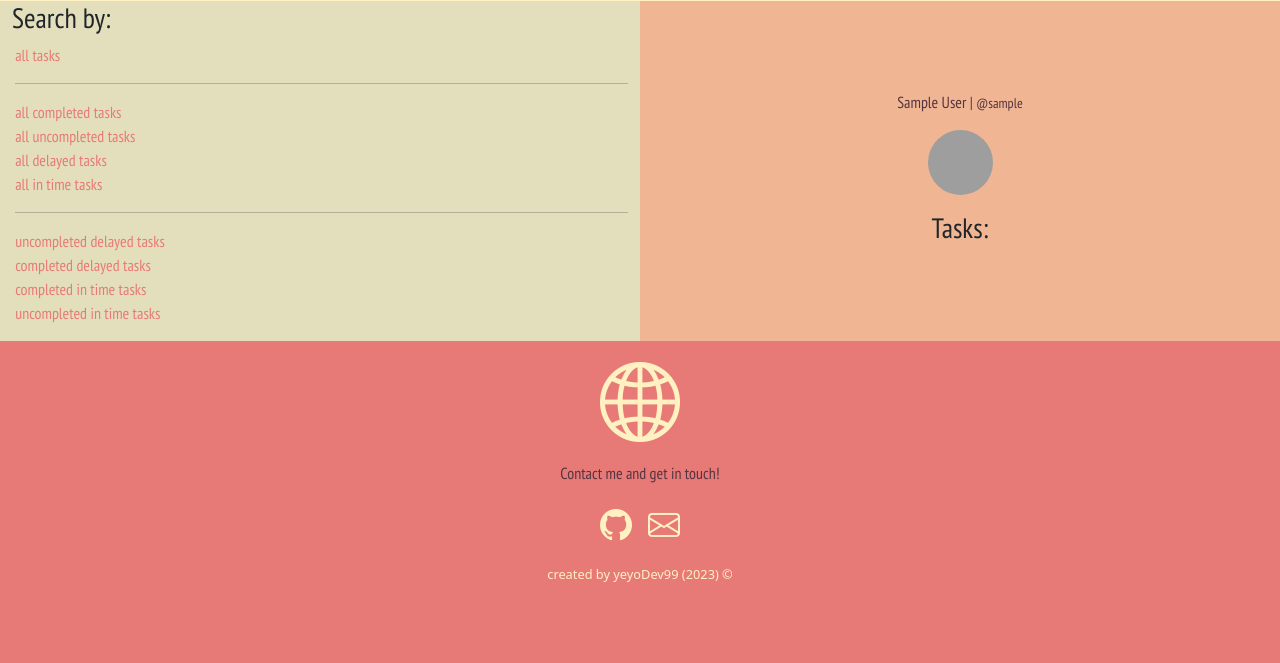
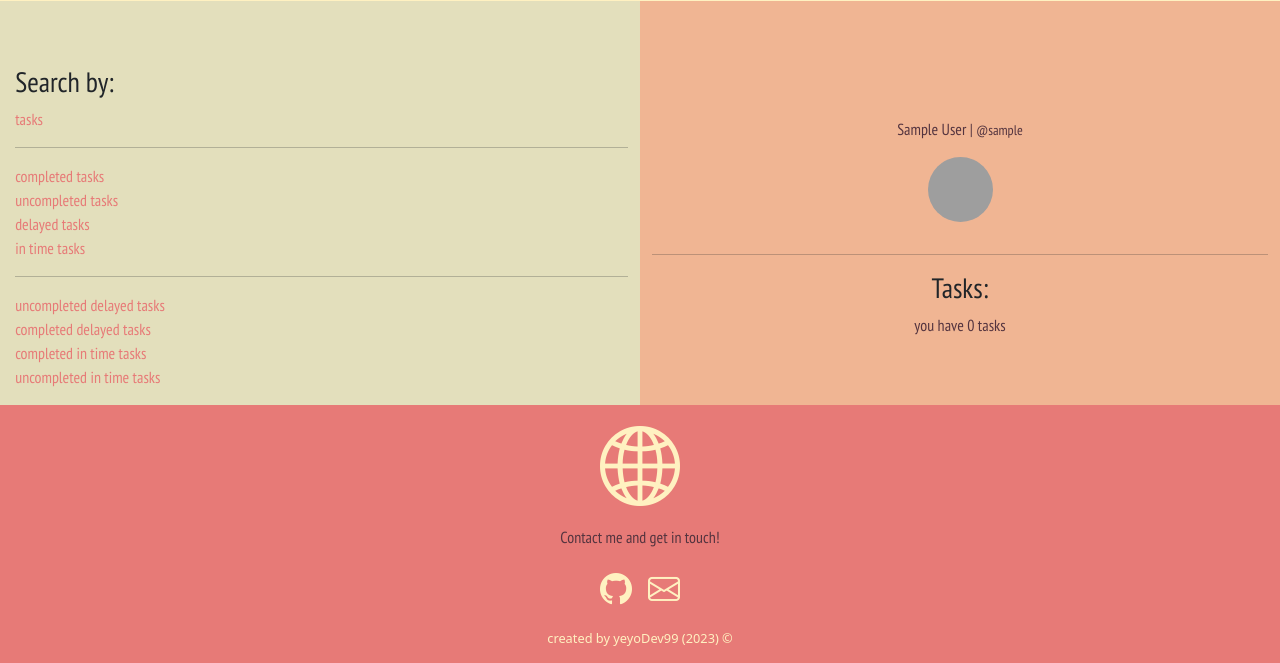
Before and after one commit to YeyoDev99/task_lad, a Django app: page /user_profile/ in a window 1280 px wide. Shown: the part 93-756 px from the top of the page. Run offline with Django 4.2, Linux system fonts and the light colour scheme; the visitor is signed in with stand-in values (Sample User, id 1); data that the repository does not hold is empty; grey boxes are pictures that could not be loaded.

Commit message:
last basic css fixes

```diff
--- a/task_lad/static/basic.css
+++ b/task_lad/static/basic.css
@@ -48,11 +48,16 @@ p, h3, li, h5, small, h4, h2  {
     text-align: center;
     min-width: 45%;
     background-color: #fff1c1;
+    padding: 1rem 1rem;
 }
 
 
 .task-feed-container a {
     text-decoration: none;
+}
+
+.index-feed {
+    min-width: 25%;
 }
 
 form a {
@@ -248,6 +253,36 @@ header {
     text-decoration: none;
 }
 
+.task-creation-form {
+    padding: 1rem 1rem;
+}
+
+.completed-task, .task-creation, .task-update, .user-update  {
+    margin-top: 4rem;
+    margin-bottom: 4rem;
+    border: 0.1rem;
+    border-style: solid;
+    border-color: #e77a77;
+    background-color: #fff1c1;
+    transition: all 0.2s ease-out;
+    min-width: 40%;
+    padding-top: 1rem;
+    padding-bottom: 1rem;
+}
+
+.completed-task:hover,  .task-creation:hover , .task-update:hover, .user-update:hover{
+    box-shadow: 0.2rem 0.2rem 0.2rem 0.2rem #f0b593 ;
+}
+
+.completed-task a{
+    text-decoration: none;
+}
+
+.task_feed, .user-and-tasks .div {
+    padding-top: 4rem;
+}
+
+
 
 @media screen and (max-width: 767px) {
     .navbar-brand {
--- a/task_lad/task_page/templates/task_page/index.html
+++ b/task_lad/task_page/templates/task_page/index.html
@@ -7,7 +7,7 @@
         <p>you have {{tasks_number}} task{{ tasks_number|pluralize }} for today: </p>
         <p style='text-align: center;'><strong><a href=" {% url 'task_page:task_creation' %} "> create a task</a></strong></p>
         {% for task in tasks %}
-        <div class='task-feed-container'>
+        <div class='task-feed-container index-feed'>
             <h5><a href=" {% url 'task_page:task_update' task.id %}  "> {{ task.title }} </a></h5>
             <small> {{task.description}} </small>
             <p><a href=" {% url 'task_page:task_completion' task.id %} "> mark as completed </a> |
--- a/task_lad/task_page/templates/task_page/task_feed.html
+++ b/task_lad/task_page/templates/task_page/task_feed.html
@@ -1,6 +1,7 @@
 
 <div class='task-feed-list d-flex flex-column justify-content-center align-items-center'>
     <h3>Tasks:</h3>
+    <p>you have {{tasks_count}} {{q}} </p>
     {% for task in tasks %}
     <div class='task-feed-container d-flex flex-column justify-content-center align-items-center'>
         {% if task.completion %}
--- a/task_lad/task_page/templates/task_page/task_filter.html
+++ b/task_lad/task_page/templates/task_page/task_filter.html
@@ -1,6 +1,7 @@
-<h3>Search by:</h3>
 
 <ul class='task_feed'>
+    <h3>Search by:</h3>
+
     {% for filter in filters.keys %}
     <li><a href=" {% url 'task_page:user_profile' %}?q={{filter}}">{{filter}}</a></li>
     {% if forloop.counter == 1 or forloop.counter == 5 %}
--- a/task_lad/task_page/templates/task_page/task_update.html
+++ b/task_lad/task_page/templates/task_page/task_update.html
@@ -1,7 +1,8 @@
 {% extends "main.html" %}
 
 {% block content %}
-<div class='task-update d-flex flex-column justify-content-center align-items-center text-center'>
+<div class='d-flex flex-column justify-content-center align-items-center text-center'>
+    <div class="task-update d-flex flex-column justify-content-center align-items-center ">
         {% if messages %}
         {% for message in messages %}
             <p><strong> {{ message }} </strong></p>
@@ -13,7 +14,7 @@
         <button type='submit'>update</button>
         <p><strong><a href=" {{ request.META.HTTP_REFERER }} ">return to the previous page</a></strong></p>
         </form>
-
+    </div>
 </div>
 
 
--- a/task_lad/task_page/templates/task_page/user_profile.html
+++ b/task_lad/task_page/templates/task_page/user_profile.html
@@ -11,6 +11,7 @@
             </div>
 
             <div class='user-and-tasks col-12 col-md-6 d-flex flex-column justify-content-center align-content-center'>
+                <div class="div d-flex flex-column justify-content-center align-content-center">
                     <div class='user-container'>
                         <p>{{ request.user.name }} | <small>@{{request.user}}</small></p>
                         <p><a href=" {% url 'task_page:update_user' %} "><img class='profile-image-big' src=" {{request.user.avatar.url}} " alt="user avatar"/></a></p>
@@ -18,9 +19,12 @@
                             <p>{{ request.user.bio }}</p>
                         {% endif %}
                     </div>
+                    <hr>
 
 
                     {% include "task_page/task_feed.html" %}
+                </div>
+
 
             </div>
 
--- a/task_lad/task_page/views.py
+++ b/task_lad/task_page/views.py
@@ -168,23 +168,26 @@ def task_delete(request, id):
 @login_required(login_url='task_page:index')
 def user_profile(request):
     user = request.user
-    q = request.GET.get('q') if request.GET.get('q') != None else 'all tasks'
+    q = request.GET.get('q') if request.GET.get('q') != None else 'tasks'
     filters = {
-        'all tasks': user.task_set.all(),
-        'all completed tasks': user.task_set.filter(completion = True),
-        'all uncompleted tasks': user.task_set.filter(completion = False),
-        'all delayed tasks': user.task_set.filter(delay = True),
-        'all in time tasks': user.task_set.filter(delay = False),
+        'tasks': user.task_set.all(),
+        'completed tasks': user.task_set.filter(completion = True),
+        'uncompleted tasks': user.task_set.filter(completion = False),
+        'delayed tasks': user.task_set.filter(delay = True),
+        'in time tasks': user.task_set.filter(delay = False),
         'uncompleted delayed tasks': user.task_set.filter(Q(delay = True) & Q(completion=False)),
         'completed delayed tasks': user.task_set.filter(Q(delay = True) & Q(completion=True)),
         'completed in time tasks': user.task_set.filter(Q(delay = False) & Q(completion=True)),
         'uncompleted in time tasks': user.task_set.filter(Q(delay = False) & Q(completion=False)),
     }
     tasks = filters[q]
-
+    tasks_count = tasks.count()
     context = {
         'filters': filters,
-        'tasks': tasks       }
+        'tasks': tasks,
+        'tasks_count': tasks_count,
+        'q': q
+                }
     return render(request, 'task_page/user_profile.html', context)
 
 
```
Also changed, not shown: task_lad/task_page/templates/task_page/register_user.html (+9 -6 lines), task_lad/task_page/templates/task_page/task_completed.html (+6 -1 lines), task_lad/task_page/templates/task_page/task_creation.html (+8 -1 lines), task_lad/task_page/templates/task_page/update_user.html (+6 -1 lines), readme.MD. Lines whose indentation alone changed are shown as unchanged.
